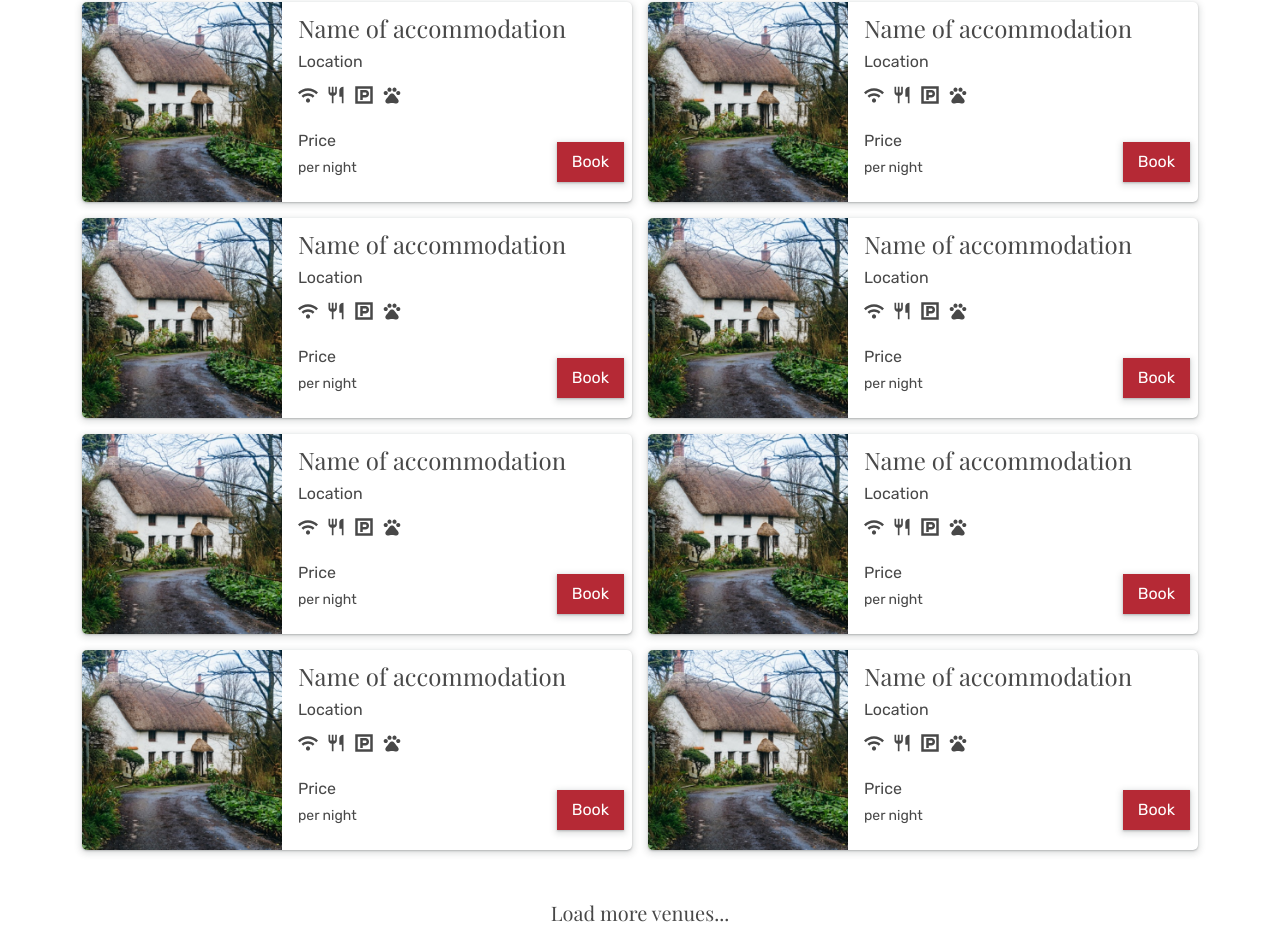
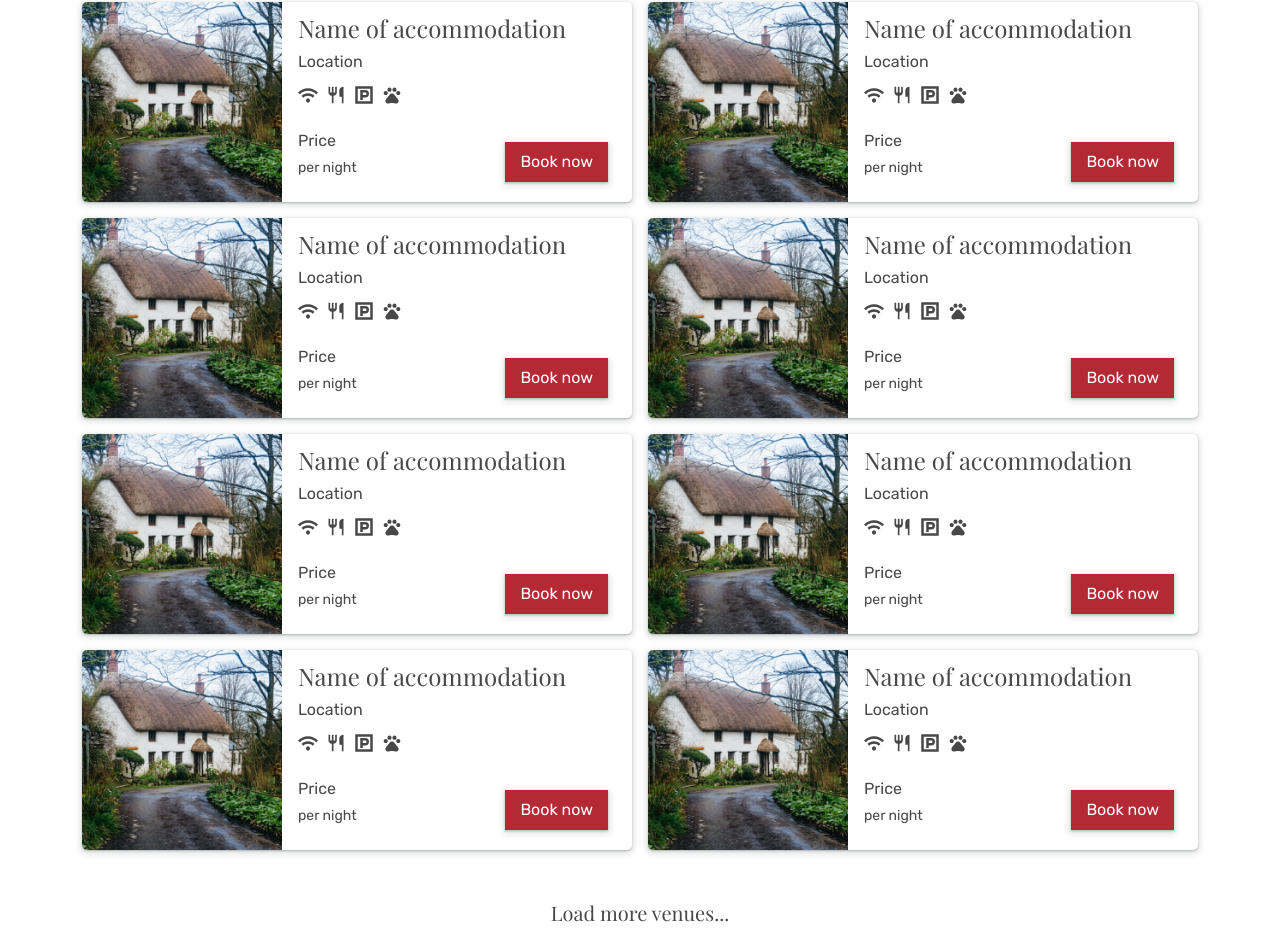
Before and after one commit to teehbee/project-exam-2, a React (Vite) app: page /venues in a window 1280 px wide. Shown: the part 1198-2150 px from the top of the page. Built offline with nearby package versions, Linux system fonts and the light colour scheme; a web font is replaced by a local one.

Commit message:
add screen resize handling for book button on venue page

```diff
--- a/src/components/venues/VenuesTile.tsx
+++ b/src/components/venues/VenuesTile.tsx
@@ -1,8 +1,21 @@
 import { Link } from "react-router-dom";
+import { useState, useEffect } from "react";
 import { petIcon, wifiIcon, restaurantIcon, parkingIcon } from "../../assets/icon";
 import placeHolderImage from "../../assets/placeholderImg";
 
 function VenueTile() {
+  // State and handling for large or small screens to alter text in book button
+  const [isLargeScreen, setIsLargeScreen] = useState(window.innerWidth >= 768);
+
+  useEffect(() => {
+    const handleResize = () => {
+      setIsLargeScreen(window.innerWidth >= 768);
+    };
+
+    window.addEventListener("resize", handleResize);
+    return () => window.removeEventListener("resize", handleResize);
+  }, []);
+
   return (
     <div className="col-12 col-lg-6">
       <div className="d-flex form-box-shadow pe-2">
@@ -27,9 +40,9 @@ function VenueTile() {
               <p className="fs-0-75rem-to-1rem mb-1">Price</p>
               <p className="fs-0-75rem-to-0-875rem">per night</p>
             </div>
-            <div className="align-items-end">
+            <div className="align-items-end pe-md-3">
               <Link to="/venue">
-                <button className="main-button-red">Book</button>
+                <button className="main-button-red">{isLargeScreen ? "Book now" : "Book"}</button>
               </Link>
             </div>
           </div>
```
